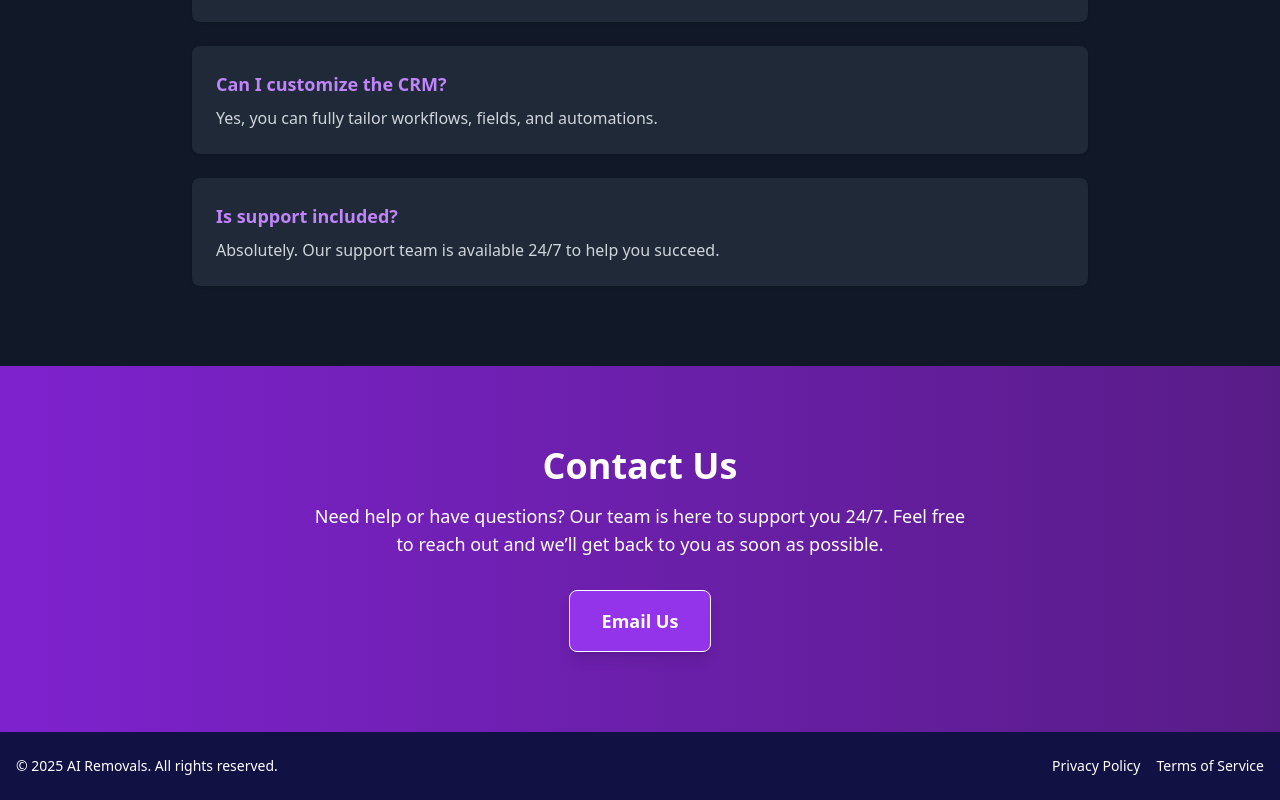
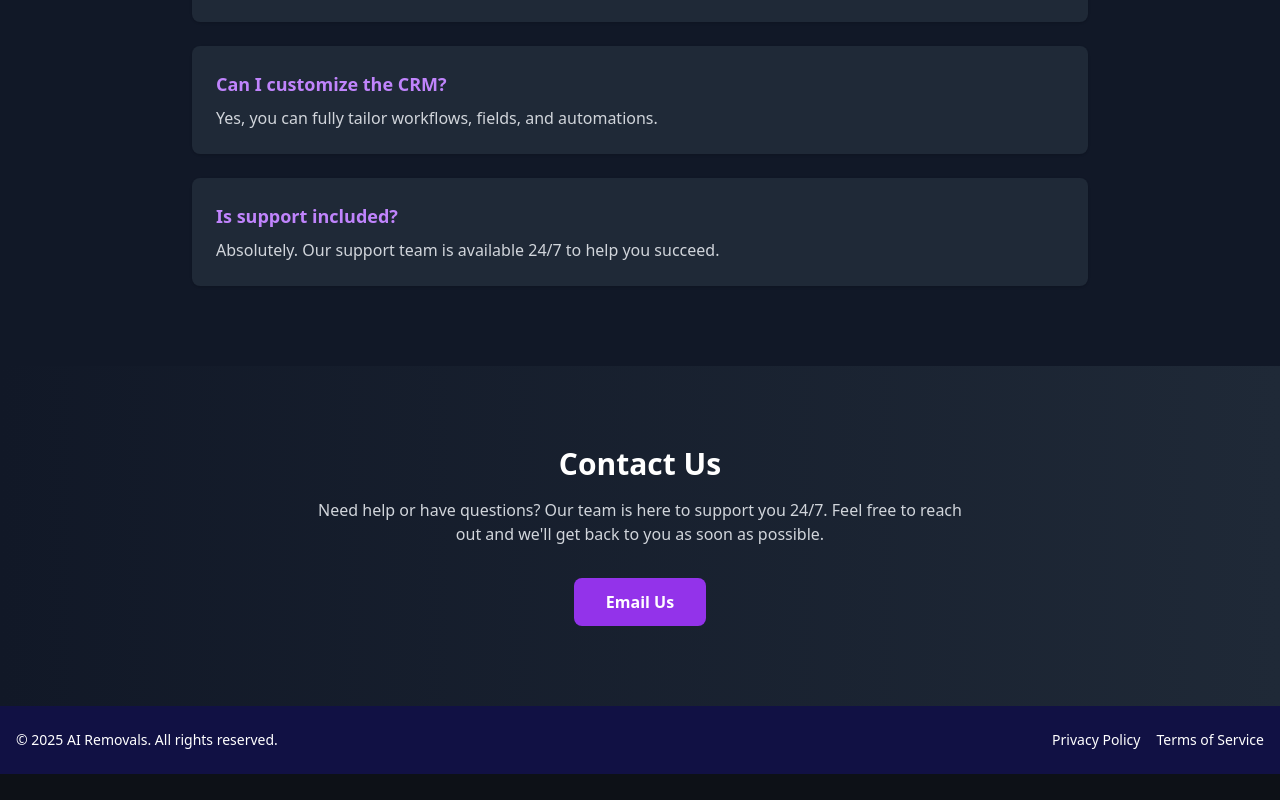
Before and after one commit to Gullmegler/mitt-prosjekt, a React (Create React App) app: page / in a window 1280 px wide. Shown: the part 2262-3062 px from the top of the page. After the commit the page ends 3036 px from the top, so only its background shows below. Built offline with nearby package versions, Linux system fonts and the light colour scheme.

Commit message:
Update CallToAction.jsx

```diff
--- a/src/components/CallToAction.jsx
+++ b/src/components/CallToAction.jsx
@@ -1,23 +1,21 @@
 import React from "react";
 
-const CallToAction = () => {
+export default function CallToAction() {
   return (
     <section
       id="contact"
-      className="bg-gradient-to-r from-purple-700 to-purple-900 text-white py-20 px-6 flex flex-col items-center"
+      className="bg-gradient-to-r from-[#111827] to-[#1f2937] text-white py-20 px-4 text-center"
     >
-      <h2 className="text-4xl font-bold mb-4 text-center">Contact Us</h2>
-      <p className="max-w-2xl text-center mb-8 text-lg">
-        Need help or have questions? Our team is here to support you 24/7. Feel free to reach out and we’ll get back to you as soon as possible.
+      <h2 className="text-3xl font-bold mb-4">Contact Us</h2>
+      <p className="mb-8 max-w-2xl mx-auto text-gray-300">
+        Need help or have questions? Our team is here to support you 24/7. Feel free to reach out and we'll get back to you as soon as possible.
       </p>
       <a
-        href="mailto:info@airemovals.co.uk"
-        className="bg-purple-600 hover:bg-purple-800 transition px-8 py-4 rounded-lg text-lg font-semibold shadow-lg border border-white"
+        href="mailto:support@airemovals.co.uk"
+        className="inline-block bg-purple-600 hover:bg-purple-700 text-white font-semibold py-3 px-8 rounded-lg transition"
       >
         Email Us
       </a>
     </section>
   );
-};
-
-export default CallToAction;
+}
```
